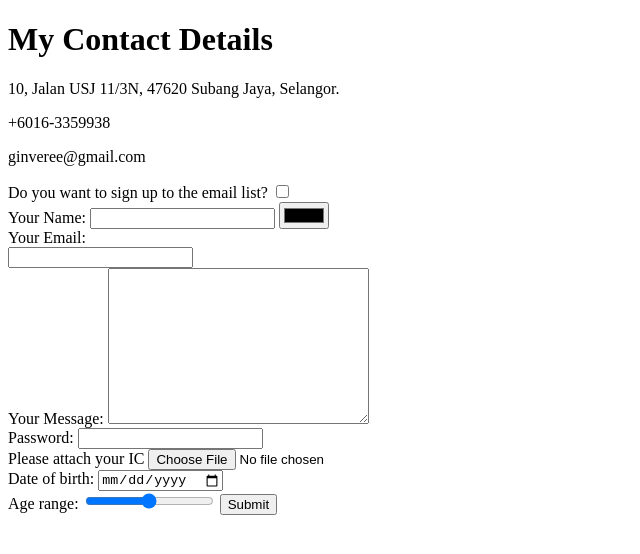
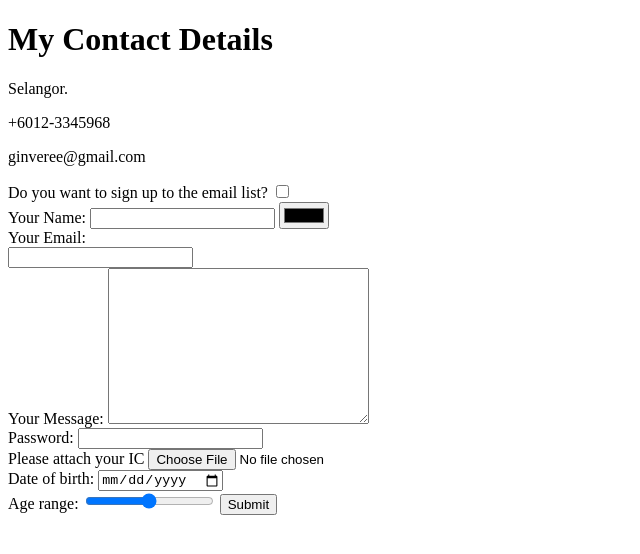
Before and after one commit to Ginveree/Cv, a plain HTML site: page contact me.html in a window 1280 px wide. Shown: the whole page, without its empty margins (0-640 px from the left). Drawn offline with Linux system fonts and the light colour scheme.

Commit message:
Update contact me.html

```diff
--- a/contact me.html
+++ b/contact me.html
@@ -6,8 +6,8 @@
   </head>
   <body>
     <h1>My Contact Details</h1>
-    <p>10, Jalan USJ 11/3N, 47620 Subang Jaya, Selangor.</p>
-    <p>+6016-3359938</p>
+    <p>Selangor.</p>
+    <p>+6012-3345968</p>
     <p>ginveree@gmail.com</p>
 
     <!--create a form, action : bring user to another place-->
```
